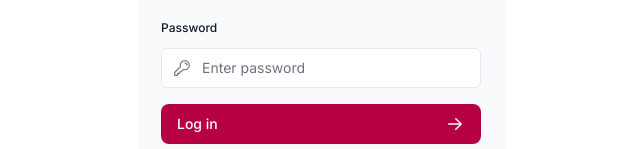
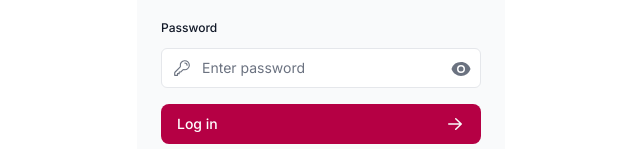
Before and after one commit to mohitagrawal939/gkc-dashboard, a Next.js app: page /login in a window 1280 px wide. Shown: the part 393-542 px from the top of the page, without its empty margins (319-959 px from the left). Built offline with nearby package versions, Linux system fonts and the light colour scheme; a web font is replaced by a local one.

Commit message:
Added password view icon

```diff
--- a/app/ui/login-form.tsx
+++ b/app/ui/login-form.tsx
@@ -6,13 +6,23 @@ import {
     KeyIcon,
     ExclamationCircleIcon,
 } from "@heroicons/react/24/outline";
-import { ArrowRightIcon } from "@heroicons/react/20/solid";
+import {
+    ArrowRightIcon,
+    EyeIcon,
+    EyeSlashIcon,
+} from "@heroicons/react/20/solid";
 import { Button } from "./button";
 import { useFormState, useFormStatus } from "react-dom";
 import { authenticate } from "@/app/lib/usersDB";
+import { useState } from "react";
 
 export default function LoginForm() {
     const [code, action] = useFormState(authenticate, undefined);
+    const [showPassword, setShowPassword] = useState(false);
+
+    const togglePasswordVisibility = () => {
+        setShowPassword((prevState) => !prevState);
+    };
     return (
         <form action={action} className="space-y-3">
             <div className="flex-1 rounded-lg bg-gray-50 px-6 pb-4 pt-8">
@@ -50,13 +60,25 @@ export default function LoginForm() {
                             <input
                                 className="peer block w-full rounded-md border border-gray-200 py-[9px] pl-10 text-sm outline-2 placeholder:text-gray-500"
                                 id="password"
-                                type="password"
+                                // type="password"
+                                type={showPassword ? "text" : "password"}
                                 name="password"
                                 placeholder="Enter password"
                                 required
                                 minLength={6}
                             />
                             <KeyIcon className="pointer-events-none absolute left-3 top-1/2 h-[18px] w-[18px] -translate-y-1/2 text-gray-500 peer-focus:text-gray-900" />
+                            <button
+                                type="button"
+                                onClick={togglePasswordVisibility}
+                                className="absolute right-3 top-1/2 h-[18px] w-[18px] -translate-y-1/2 text-gray-500 peer-focus:text-gray-900"
+                            >
+                                {showPassword ? (
+                                    <EyeSlashIcon className="h-5 w-5" />
+                                ) : (
+                                    <EyeIcon className="h-5 w-5" />
+                                )}
+                            </button>
                         </div>
                     </div>
                 </div>
```
